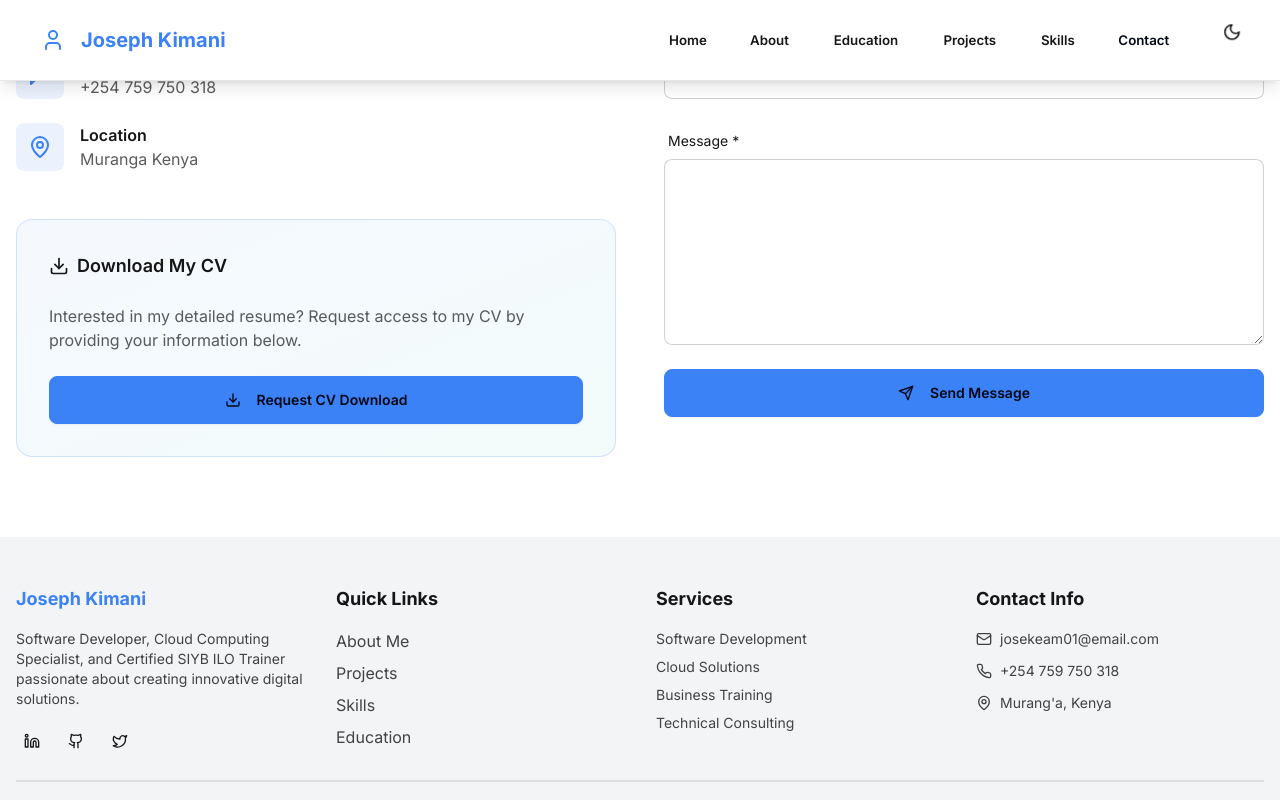
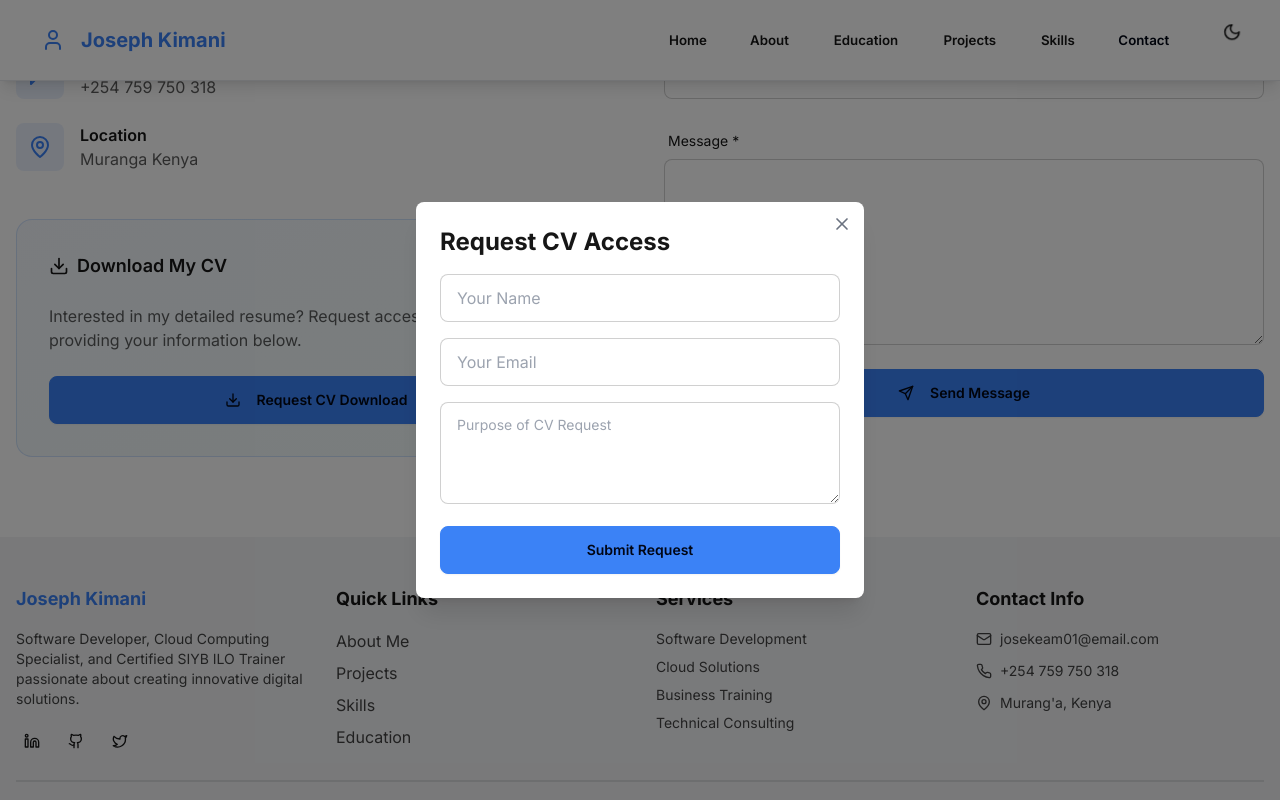
Before and after one commit to Joseph9866/My_portfolio, a React (Vite) app: page /contact in a window 1280 px wide. Both pictures are taken after a click on the button "Request CV Download". Shown: the part 510-1310 px from the top of the page. Built offline with nearby package versions, Linux system fonts and the light colour scheme.

Commit message:
Update cv request button

```diff
--- a/src/pages/Contact.tsx
+++ b/src/pages/Contact.tsx
@@ -1,6 +1,15 @@
-// Updated Contact.tsx (No EmailJS - uses Vercel API backend)
 import React, { useState } from 'react';
-import { Mail, Phone, MapPin, MessageSquare, Send, Download, CheckCircle, AlertCircle } from 'lucide-react';
+import {
+  Mail,
+  Phone,
+  MapPin,
+  MessageSquare,
+  Send,
+  Download,
+  CheckCircle,
+  AlertCircle,
+  X
+} from 'lucide-react';
 
 const Contact: React.FC = () => {
   const [contactForm, setContactForm] = useState({
@@ -31,6 +40,7 @@ const Contact: React.FC = () => {
         body: JSON.stringify({
           name: contactForm.name,
           email: contactForm.email,
+          subject: contactForm.subject,
           message: contactForm.message
         })
       });
@@ -131,7 +141,11 @@ const Contact: React.FC = () => {
                   <div>
                     <h3 className="font-semibold">{info.title}</h3>
                     {info.link !== '#' ? (
-                      <a href={info.link} className="text-base-content/70 hover:text-primary transition-colors" {...(info.title === 'WhatsApp' ? { target: '_blank', rel: 'noopener noreferrer' } : {})}>
+                      <a
+                        href={info.link}
+                        className="text-base-content/70 hover:text-primary transition-colors"
+                        {...(info.title === 'WhatsApp' ? { target: '_blank', rel: 'noopener noreferrer' } : {})}
+                      >
                         {info.value}
                       </a>
                     ) : (
@@ -201,6 +215,59 @@ const Contact: React.FC = () => {
           </div>
         </div>
       </div>
+
+      {/* CV Modal */}
+      {showCvModal && (
+        <div className="fixed inset-0 z-50 bg-black bg-opacity-50 flex items-center justify-center">
+          <div className="bg-white rounded-lg shadow-xl p-6 w-full max-w-md relative">
+            <button className="absolute top-3 right-3 text-gray-500 hover:text-black" onClick={() => setShowCvModal(false)}>
+              <X className="w-5 h-5" />
+            </button>
+            <h2 className="text-2xl font-bold mb-4">Request CV Access</h2>
+            <form onSubmit={handleCvRequest} className="space-y-4">
+              <input
+                type="text"
+                placeholder="Your Name"
+                required
+                className="input input-bordered w-full"
+                value={cvForm.name}
+                onChange={(e) => setCvForm({ ...cvForm, name: e.target.value })}
+              />
+              <input
+                type="email"
+                placeholder="Your Email"
+                required
+                className="input input-bordered w-full"
+                value={cvForm.email}
+                onChange={(e) => setCvForm({ ...cvForm, email: e.target.value })}
+              />
+              <textarea
+                placeholder="Purpose of CV Request"
+                required
+                rows={3}
+                className="textarea textarea-bordered w-full"
+                value={cvForm.purpose}
+                onChange={(e) => setCvForm({ ...cvForm, purpose: e.target.value })}
+              />
+              <button type="submit" className="btn btn-primary w-full">
+                {cvStatus === 'sending' ? 'Sending...' : 'Submit Request'}
+              </button>
+              {cvStatus === 'success' && (
+                <div className="alert alert-success mt-2">
+                  <CheckCircle className="w-4 h-4" />
+                  <span>Request sent. You’ll receive access via email.</span>
+                </div>
+              )}
+              {cvStatus === 'error' && (
+                <div className="alert alert-error mt-2">
+                  <AlertCircle className="w-4 h-4" />
+                  <span>Something went wrong. Please try again.</span>
+                </div>
+              )}
+            </form>
+          </div>
+        </div>
+      )}
     </div>
   );
 };
```
